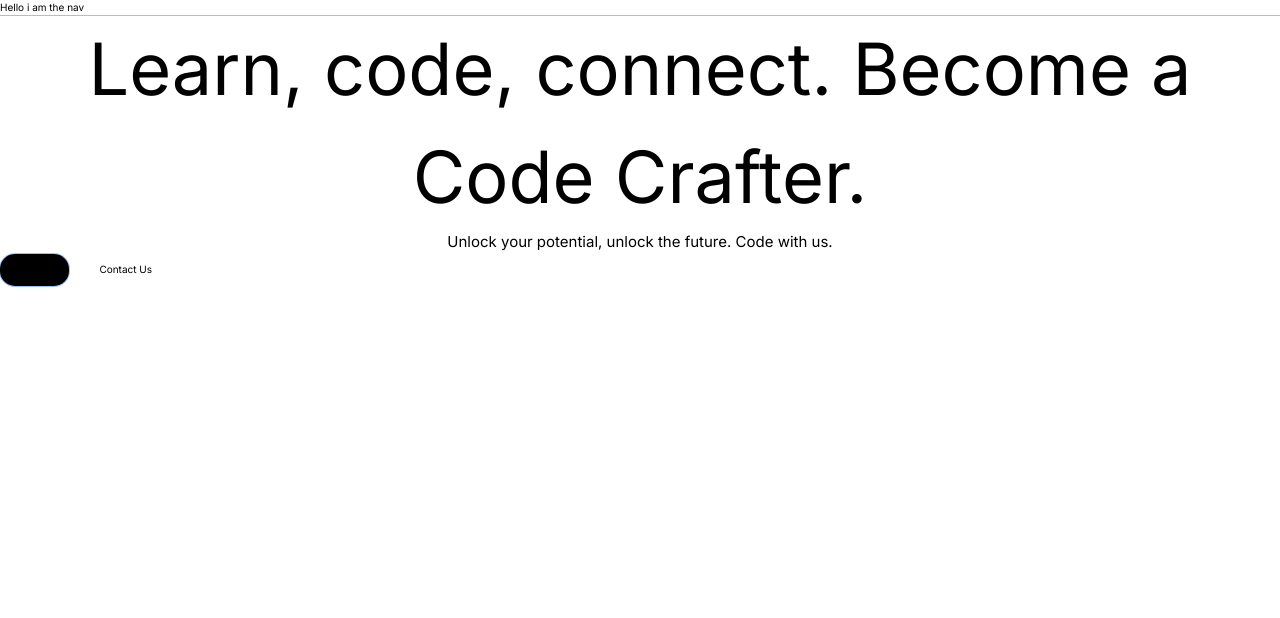
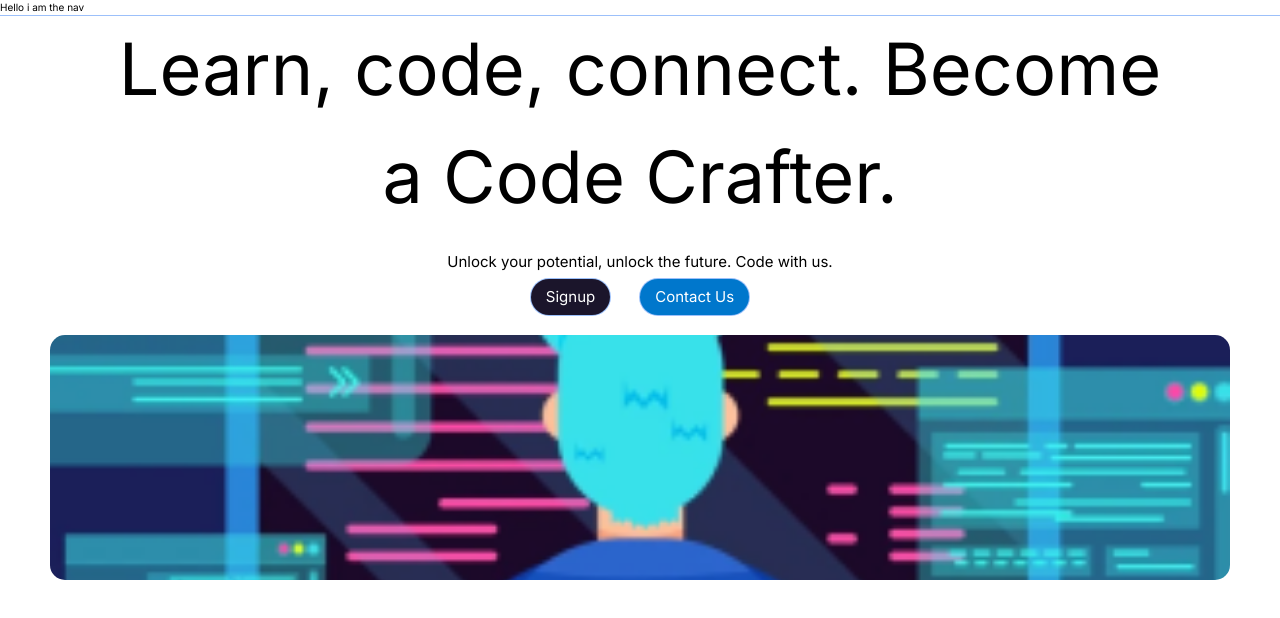
Before and after one commit to Henry-Edet/code-crafters, a React (Create React App) app: page / in a window 1280 px wide. Shown: the top 618 px of the page. Built offline with nearby package versions, Linux system fonts and the light colour scheme.

Commit message:
learn code completed

```diff
--- a/src/components/Hero.jsx
+++ b/src/components/Hero.jsx
@@ -1,18 +1,43 @@
+import HEROIMG from "./../assets/Hero-img.png";
+
+const Button = ({ bgClr, textClr, children }) => {
+  return (
+    <button
+      style={{ background: bgClr, color: textClr }}
+      className=" text-[1.5rem] text-[white] ring-1 px-[1.5rem] py-[.7rem] rounded-full "
+    >
+      {children}
+    </button>
+  );
+};
+
 function Hero() {
   return (
-    <section className=" text-center">
-      <h1 className=" generalPadding  ">
+    <section className=" text-center flex flex-col gap-[2rem] generalPadding">
+      <h1 className=" generalPadding ">
         Learn, code, connect. Become a Code Crafter.
       </h1>
-      <p className=" text-[1.5rem]">
-        Unlock your potential, unlock the future. Code with us.
-      </p>
-      <div className=" flex gap-[3rem] w-full ">
-        <button className=" text-[1.5rem] ring-1 px-[1rem] py-[.5rem] rounded-3xl bg-black">
-          Signup
-        </button>
-        <button>Contact Us</button>
+      <div className=" flex flex-col gap-[.5rem]">
+        <p className=" text-[1.5rem]">
+          Unlock your potential, unlock the future. Code with us.
+        </p>
+
+        <div className=" flex justify-center items-center gap-[3rem] w-full ">
+          <Button bgClr={"var(--black"} textClr={"white"}>
+            Signup
+          </Button>
+          <Button bgClr={"var(--blue)"} textClr={"white"}>
+            Contact Us
+          </Button>
+        </div>
       </div>
+      <figure className=" h-[24.5rem] overflow-hidden rounded-3xl ">
+        <img
+          className=" object-cover h-full w-full"
+          src={HEROIMG}
+          alt="hero-img"
+        />
+      </figure>
     </section>
   );
 }
--- a/src/index.css
+++ b/src/index.css
@@ -3,9 +3,10 @@
 @import "tailwindcss/utilities";
 
 :root {
-  --blue: "#0077CC";
-  --lightBlue: "#3867B3"
-  --black: "#1B152B";
+  --blue: #0077cc;
+  --lightBlue: #3867b3;
+  --white: #ffffff;
+  --black: #1b152b;
 }
 
 html {
```
Also changed, not shown: src/assets/Hero-img.png.
